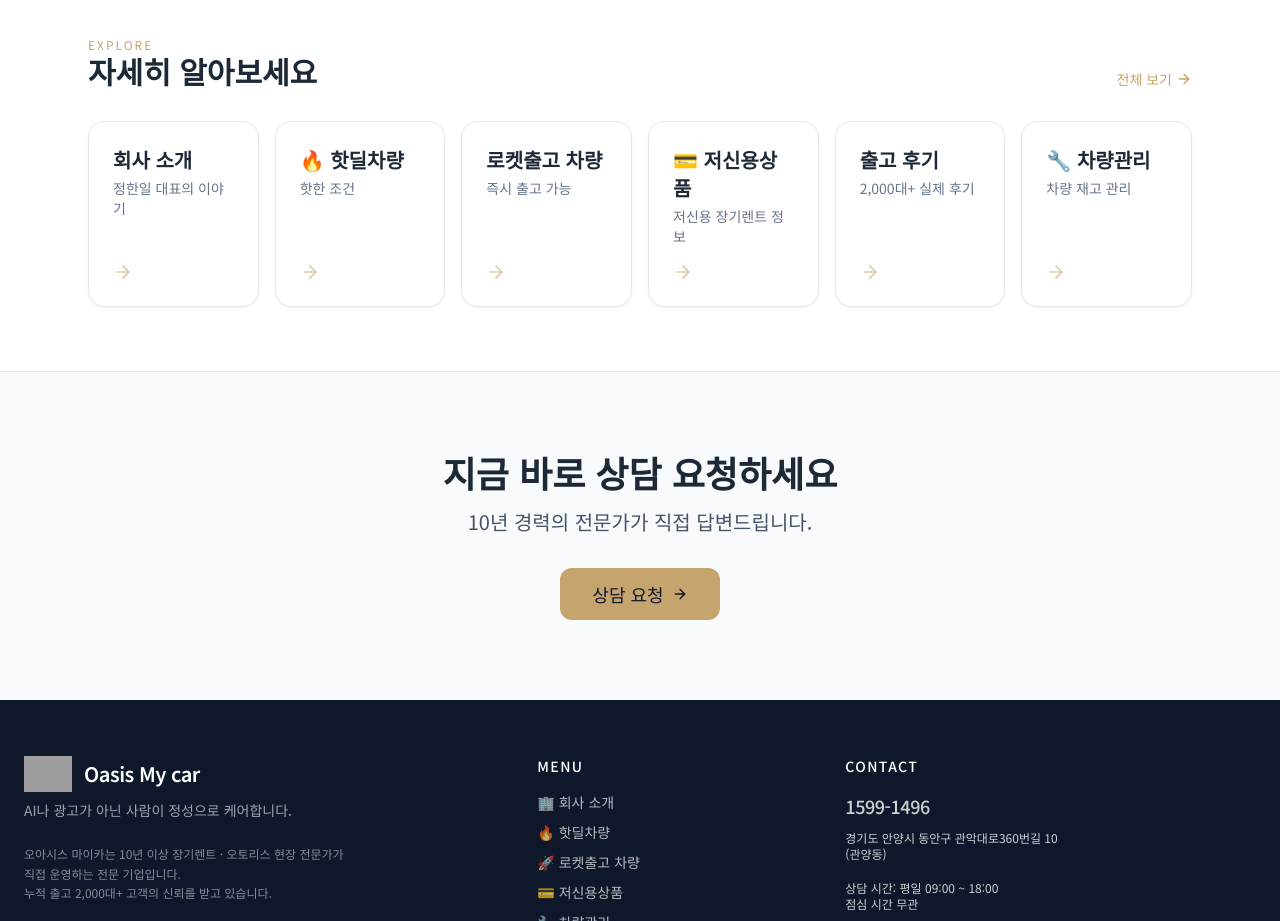
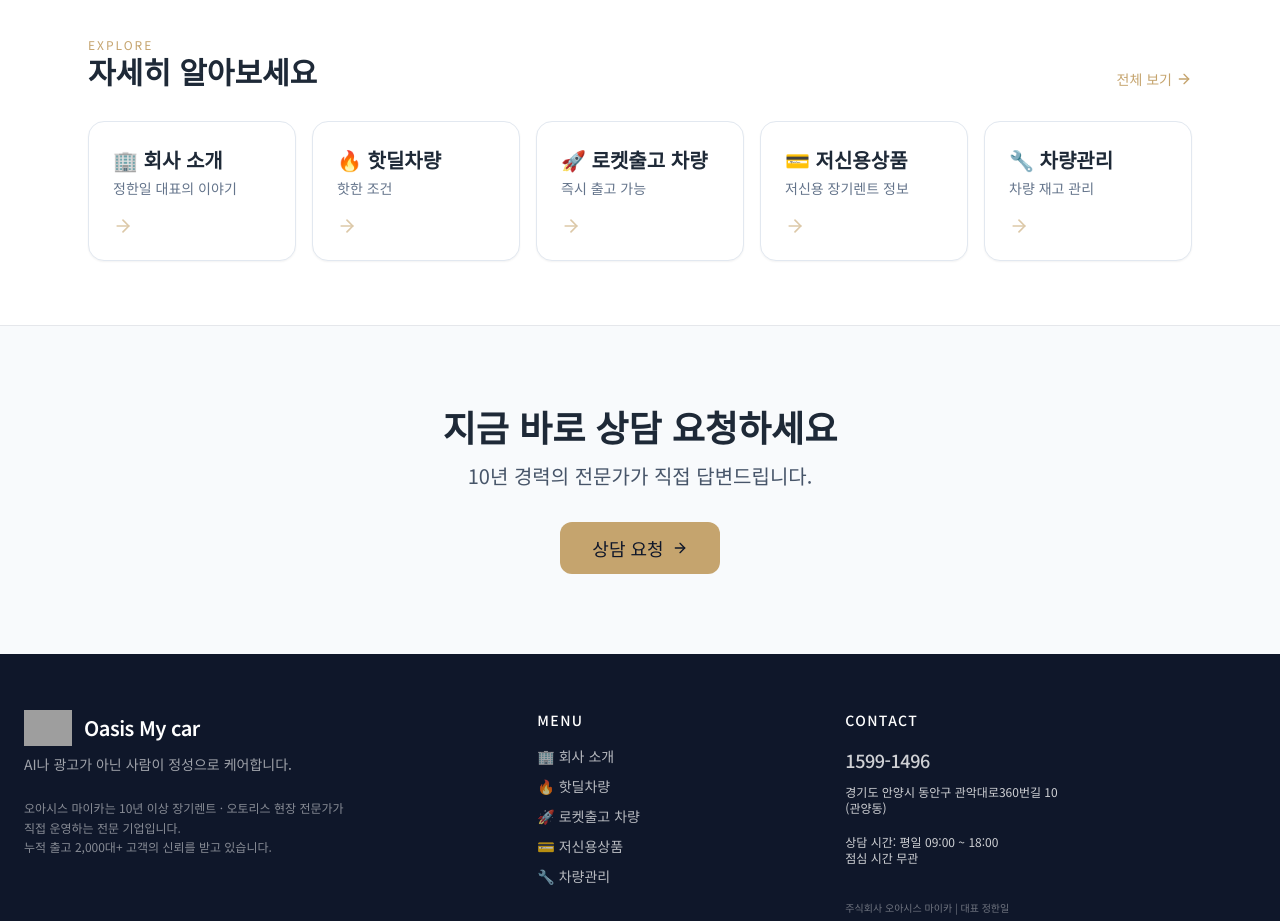
Before and after one commit to sanbada2026/oasis-my-car, a Next.js app: page / in a window 1280 px wide. Shown: the part 1640-2561 px from the top of the page. Built offline with nearby package versions, Linux system fonts and the light colour scheme; grey boxes are pictures that could not be loaded.

Commit message:
Update home teaser: remove numbers and '출고 후기' entry, use emojis, reduce to 5 items.

```diff
--- a/app/page.tsx
+++ b/app/page.tsx
@@ -87,13 +87,12 @@ export default function Home() {
             </div>
             <Link href="/about" className="hidden md:inline-flex items-center text-sm text-[#C5A46E] hover:underline"> 전체 보기 <ArrowRight className="ml-1 w-4 h-4" /></Link>
           </div>
-          <div className="grid grid-cols-1 md:grid-cols-6 gap-4">
+          <div className="grid grid-cols-1 md:grid-cols-5 gap-4">
             {[
-              { href: "/about", label: "회사 소개", sub: "정한일 대표의 이야기" },
+              { href: "/about", label: "🏢 회사 소개", sub: "정한일 대표의 이야기" },
               { href: "/special", label: "🔥 핫딜차량", sub: "핫한 조건" },
-              { href: "/rocket", label: "로켓출고 차량", sub: "즉시 출고 가능" },
+              { href: "/rocket", label: "🚀 로켓출고 차량", sub: "즉시 출고 가능" },
               { href: "/lowcredit", label: "💳 저신용상품", sub: "저신용 장기렌트 정보" },
-              { href: "/reviews", label: "출고 후기", sub: "2,000대+ 실제 후기" },
               { href: "/aftercare", label: "🔧 차량관리", sub: "차량 재고 관리" },
             ].map((m, i) => (
               <Link key={i} href={m.href} className="group card p-6 flex flex-col justify-between min-h-[140px] hover:border-[#C5A46E]">
```
